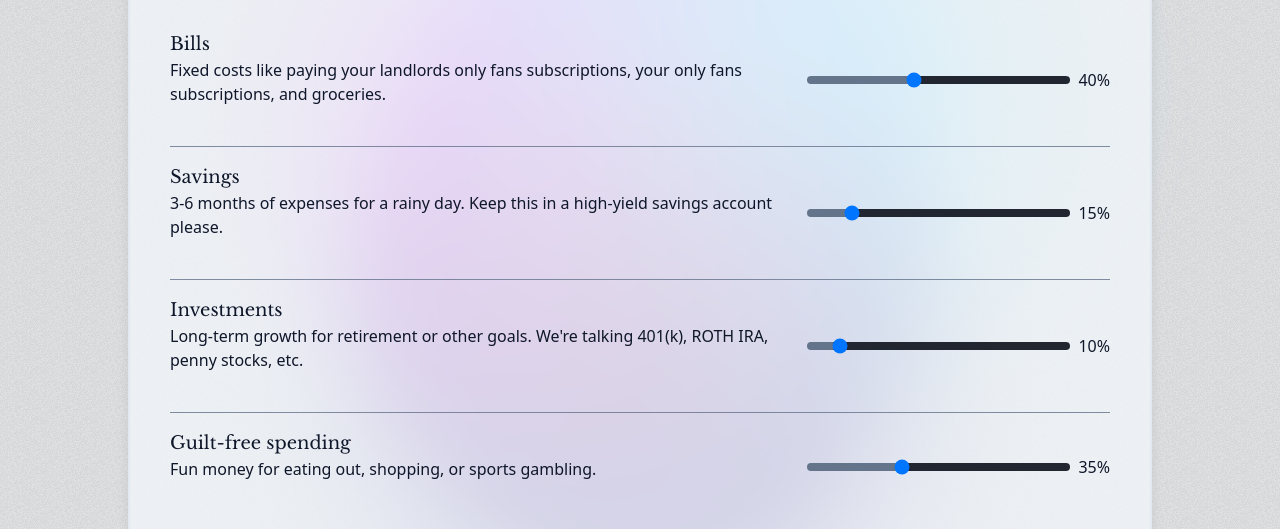
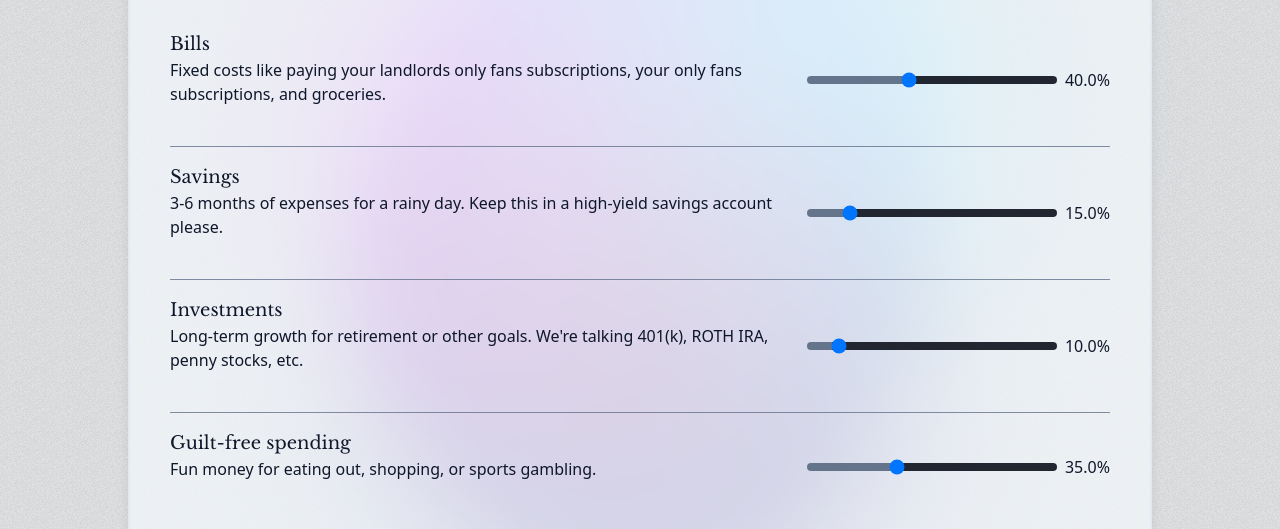
Before and after one commit to nimatullo/nimbus, a SvelteKit app: page / in a window 1280 px wide. Shown: the part 178-707 px from the top of the page. Built offline with nearby package versions, Linux system fonts and the light colour scheme.

Commit message:
feat: add budget amount change option

```diff
--- a/src/components/CategoryItem.svelte
+++ b/src/components/CategoryItem.svelte
@@ -1,4 +1,6 @@
 <script lang="ts">
+	import { formatMoney, formatPercentage } from '../format';
+	import FormattedInputField from './FormattedInputField.svelte';
 	import Range from './Slider.svelte';
 
 	interface CategoryItemProps {
@@ -6,20 +8,20 @@
 		description: string;
 		value: number;
 		percentage: number;
+		income: number;
 		externalLink?: string;
 	}
-
-	const formatValue = (value: number) => {
-		return new Intl.NumberFormat('en-US', { style: 'currency', currency: 'USD' }).format(value);
-	};
 
 	let {
 		title,
 		description,
 		value = $bindable(),
 		percentage = $bindable(),
+		income,
 		externalLink
 	}: CategoryItemProps = $props();
+
+	let editMode = $state(false);
 </script>
 
 <div
@@ -35,11 +37,32 @@
 				{title}
 			{/if}
 		</h2>
+
 		<p>{description}</p>
-		<p class={`font-semibold ${value > 0 ? '' : 'opacity-0'}`}>{formatValue(value)} / month</p>
+
+		<div class={`flex gap-2 ${value > 0 ? '' : 'opacity-0'}`}>
+			{#if editMode}
+				<FormattedInputField
+					bind:value
+					formatter={(v) => formatMoney(+v)}
+					parser={(value: string) => value.replace(/[^0-9.]/g, '')}
+					onchange={(e) => {
+						const t = e.target as HTMLInputElement;
+						const v = Number(t.value);
+						percentage = (v / income) * 100;
+					}}
+				/>
+			{:else}
+				<p class="font-semibold">{formatMoney(value)} / month</p>
+			{/if}
+			<button class={`${value == 0 && 'hidden'} text-sm`} onclick={() => (editMode = !editMode)}
+				>{editMode ? '[Save]' : '[Edit]'}</button
+			>
+		</div>
 	</div>
+
 	<div class="flex items-center justify-end">
 		<Range bind:value={percentage} />
-		<p class="ml-2">{percentage}%</p>
+		<p class="ml-2">{formatPercentage(percentage)}</p>
 	</div>
 </div>
--- a/src/components/FormattedInputField.svelte
+++ b/src/components/FormattedInputField.svelte
@@ -1,4 +1,14 @@
 <script lang="ts">
+	interface FormattedInputFieldProps {
+		value: number;
+		label?: string;
+		formatter: (value: string) => string;
+		parser: (value: string) => string;
+		className?: string;
+		onchange?: (e: Event) => void;
+		placeholder?: string;
+	}
+
 	let {
 		value = $bindable(),
 		label,
@@ -6,7 +16,7 @@
 		parser = (value: string) => value,
 		className = '',
 		...rest
-	} = $props();
+	}: FormattedInputFieldProps = $props();
 
 	let displayValue = $state(value ? formatter(String(value)) : '');
 
@@ -27,6 +37,10 @@
 	function handleBlur() {
 		displayValue = formatter(String(value));
 	}
+
+	$effect(() => {
+		handleFocus();
+	});
 </script>
 
 <div class={className}>
--- /dev/null
+++ b/src/format.ts
@@ -0,0 +1,13 @@
+export const formatMoney = (value: number) => {
+	return Intl.NumberFormat('en-US', {
+		style: 'currency',
+		currency: 'USD'
+	}).format(value);
+};
+
+export const formatPercentage = (value: number) => {
+	return Intl.NumberFormat('en-US', {
+		style: 'percent',
+		minimumFractionDigits: 1
+	}).format(value / 100);
+};
--- a/src/models/budget.svelte.ts
+++ b/src/models/budget.svelte.ts
@@ -1,3 +1,5 @@
+import { formatPercentage } from '../format';
+
 export class BudgetCalculator {
 	income = $state(0);
 	billsPercentage = $state(40);
@@ -12,19 +14,32 @@ export class BudgetCalculator {
 		guiltFreeSpending: (this.income * this.guiltFreeSpendingPercentage) / 100
 	});
 
-	totalPercentage = $derived(
-		this.billsPercentage +
+	totalPercentage = $derived.by(() => {
+		const total =
+			this.billsPercentage +
 			this.savingsPercentage +
 			this.investmentsPercentage +
-			this.guiltFreeSpendingPercentage
-	);
+			this.guiltFreeSpendingPercentage;
+
+		return Math.round(total);
+	});
 
 	hasError = () => {
 		if (this.totalPercentage < 100) {
-			return `Unallocated by ${100 - this.totalPercentage}%`;
+			const fp = formatPercentage(100 - this.totalPercentage);
+			return `Unallocated by ${fp}`;
 		} else if (this.totalPercentage > 100) {
-			return `Overallocated by ${this.totalPercentage - 100}%`;
+			const fp = formatPercentage(this.totalPercentage - 100);
+			return `Overallocated by ${fp}`;
 		}
 		return false;
 	};
+
+	reset = () => {
+		this.income = 0;
+		this.billsPercentage = 40;
+		this.savingsPercentage = 15;
+		this.investmentsPercentage = 10;
+		this.guiltFreeSpendingPercentage = 35;
+	};
 }
--- a/src/routes/+page.svelte
+++ b/src/routes/+page.svelte
@@ -2,7 +2,7 @@
 	import BlobBackground from '../components/BlobBackground.svelte';
 	import CategoryItem from '../components/CategoryItem.svelte';
 	import FormattedInputField from '../components/FormattedInputField.svelte';
-
+	import { formatMoney } from '../format';
 	import { BudgetCalculator } from '../models/budget.svelte';
 
 	const calculator = new BudgetCalculator();
@@ -22,8 +22,7 @@
 		class="flex w-[90dvw] flex-col gap-4 rounded-2xl border-2 border-slate-200/80 bg-slate-100/80 p-10 shadow-lg md:w-[80dvw] dark:border-slate-600/80 dark:bg-slate-700/80"
 	>
 		<FormattedInputField
-			formatter={(value: string) =>
-				new Intl.NumberFormat('en-US', { style: 'currency', currency: 'USD' }).format(+value)}
+			formatter={(v) => formatMoney(+v)}
 			parser={(value: string) => value.replace(/[^0-9.]/g, '')}
 			label="Enter your income"
 			placeholder="Income..."
@@ -34,6 +33,7 @@
 			<CategoryItem
 				title="Bills"
 				description="Fixed costs like paying your landlords only fans subscriptions, your only fans subscriptions, and groceries."
+				income={calculator.income}
 				bind:value={calculator.budget.bills}
 				bind:percentage={calculator.billsPercentage}
 			/>
@@ -43,6 +43,7 @@
 				description="3-6 months of expenses for a rainy day. Keep this in a high-yield savings account please."
 				bind:value={calculator.budget.savings}
 				bind:percentage={calculator.savingsPercentage}
+				income={calculator.income}
 				externalLink="https://nimatullo.notion.site/high-yield-savings-account-526b7be1675d44acb8cd658b8ee47046"
 			/>
 
@@ -51,6 +52,7 @@
 				description="Long-term growth for retirement or other goals. We're talking 401(k), ROTH IRA, penny stocks, etc."
 				bind:value={calculator.budget.investments}
 				bind:percentage={calculator.investmentsPercentage}
+				income={calculator.income}
 				externalLink="https://nimatullo.notion.site/ira-13a4b82711408078978cd18db754957c"
 			/>
 
@@ -59,6 +61,7 @@
 				description="Fun money for eating out, shopping, or sports gambling."
 				bind:value={calculator.budget.guiltFreeSpending}
 				bind:percentage={calculator.guiltFreeSpendingPercentage}
+				income={calculator.income}
 			/>
 		</div>
 
```
